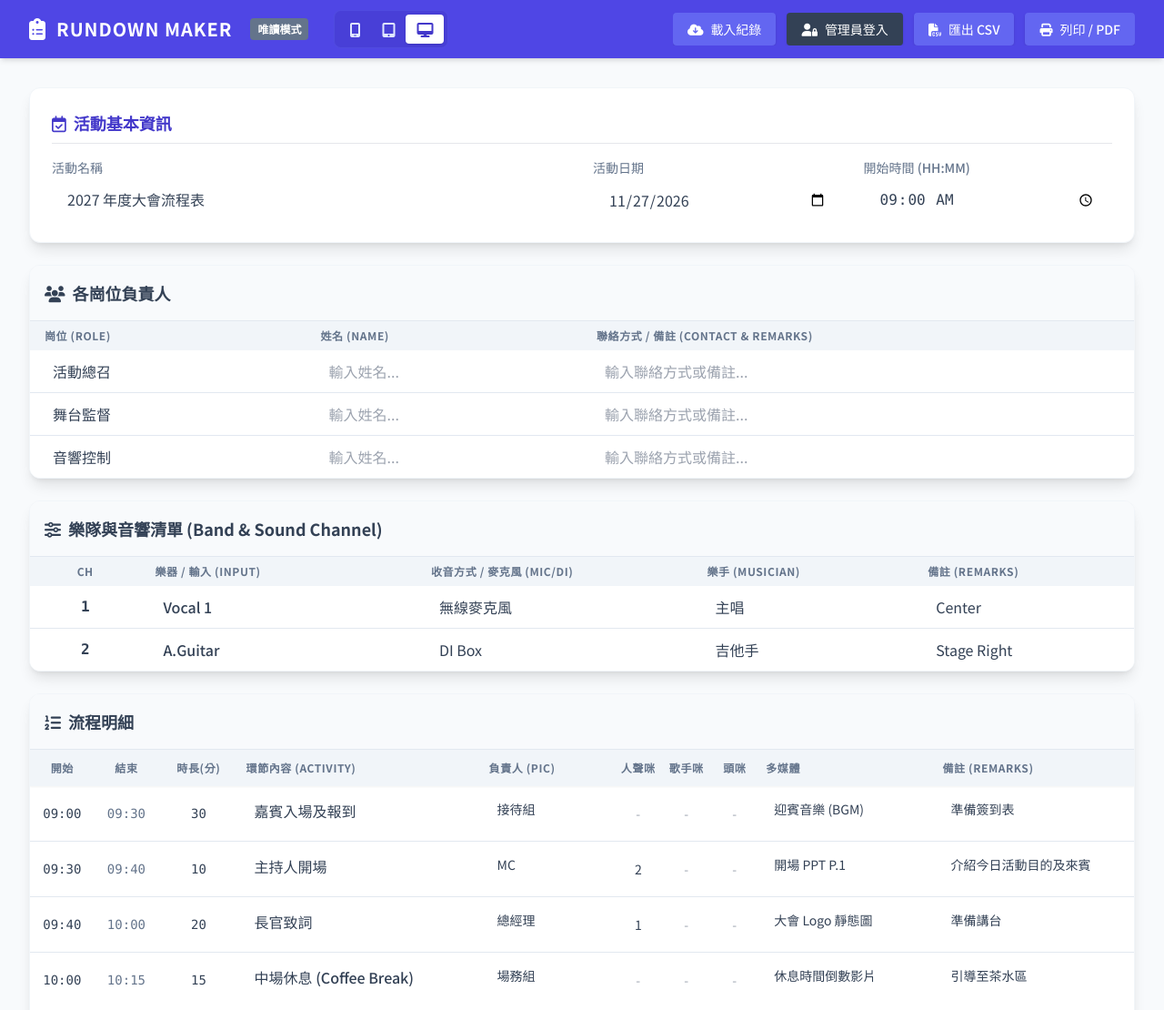
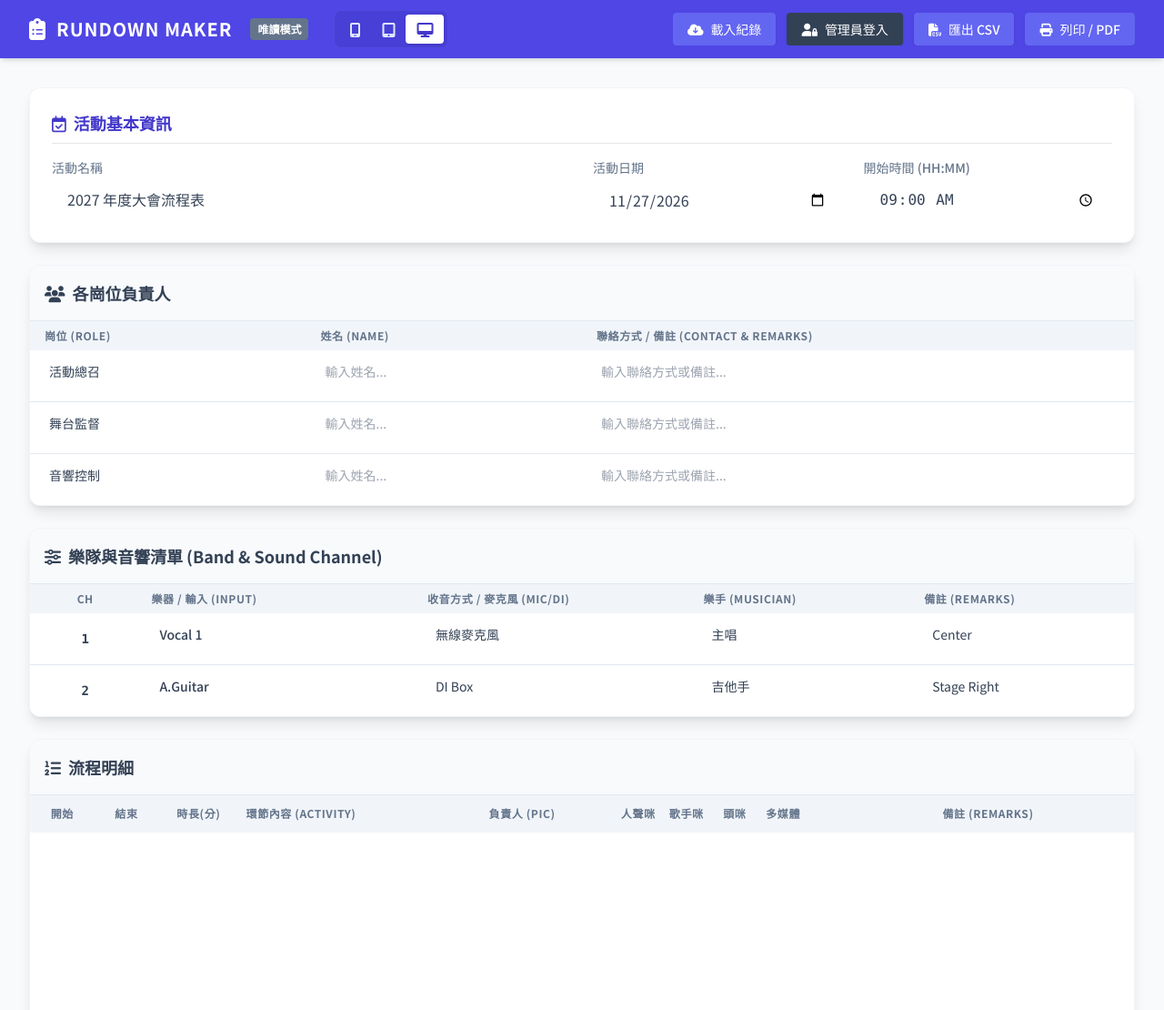
Before and after one commit to ink0509-G/Rundown4gospel, a plain HTML site: page index.html in a window 1280 px wide. Shown: the top 1110 px of the page at 91% size. Drawn offline with nearby package versions, Linux system fonts and the light colour scheme.

Commit message:
Update index.html

```diff
--- a/index.html
+++ b/index.html
@@ -3,7 +3,7 @@
 <head>
     <meta charset="UTF-8">
     <meta name="viewport" content="width=device-width, initial-scale=1.0">
-    <title>教會活動流程表 (Rundown) 製作工具</title>
+    <title>專業活動流程表 (Rundown) 製作工具</title>
     <!-- 引入 Tailwind CSS 進行美化 -->
     <script src="https://cdn.tailwindcss.com"></script>
     <!-- 引入 FontAwesome 圖示 -->
@@ -161,9 +161,9 @@
                 <table class="w-full text-left border-collapse" id="crewTable">
                     <thead class="bg-slate-100 shadow-sm">
                         <tr>
-                            <th class="py-2 px-4 text-xs font-semibold text-slate-500 uppercase tracking-wider w-1/4">崗位 (Role)</th>
-                            <th class="py-2 px-4 text-xs font-semibold text-slate-500 uppercase tracking-wider w-1/4">姓名 (Name)</th>
-                            <th class="py-2 px-4 text-xs font-semibold text-slate-500 uppercase tracking-wider w-2/4">聯絡方式 / 備註 (Contact & Remarks)</th>
+                            <th class="py-2 px-4 text-xs font-semibold text-slate-500 uppercase tracking-wider w-1/4 min-w-[90px]">崗位 (Role)</th>
+                            <th class="py-2 px-4 text-xs font-semibold text-slate-500 uppercase tracking-wider w-1/4 min-w-[90px]">姓名 (Name)</th>
+                            <th class="py-2 px-4 text-xs font-semibold text-slate-500 uppercase tracking-wider w-2/4 min-w-[140px]">聯絡方式 / 備註 (Contact & Remarks)</th>
                             <th class="admin-only py-2 px-4 text-xs font-semibold text-slate-500 uppercase tracking-wider w-16 no-print text-center">刪除</th>
                         </tr>
                     </thead>
@@ -178,7 +178,7 @@
         <div class="bg-white rounded-xl shadow-lg border border-slate-100 overflow-hidden flex flex-col mb-6 print:break-inside-avoid">
             <div class="p-4 bg-slate-50 border-b border-slate-200 flex justify-between items-center no-print">
                 <h2 class="text-lg font-bold text-slate-700"><i class="fa-solid fa-sliders mr-2"></i>樂隊與音響清單 (Band & Sound Channel)</h2>
-                <button onclick="addBandRow()" class="admin-only bg-indigo-600 hover:bg-indigo-700 text-white px-3 py-1.5 rounded-lg shadow transition text-sm font-medium flex items-center">
+                <button onclick="addBandRow()" class="admin-only bg-indigo-600 hover:bg-indigo-700 text-white px-3 py-1.5 rounded-lg shadow transition text-sm font-medium flex items-center whitespace-nowrap shrink-0">
                     <i class="fa-solid fa-plus mr-2"></i>新增 Channel
                 </button>
             </div>
@@ -186,12 +186,12 @@
                 <table class="w-full text-left border-collapse" id="bandTable">
                     <thead class="bg-slate-100 shadow-sm">
                         <tr>
-                            <th class="py-2 px-4 text-xs font-semibold text-slate-500 uppercase tracking-wider w-16 text-center">CH</th>
-                            <th class="py-2 px-4 text-xs font-semibold text-slate-500 uppercase tracking-wider w-1/4">樂器 / 輸入 (Input)</th>
-                            <th class="py-2 px-4 text-xs font-semibold text-slate-500 uppercase tracking-wider w-1/4">收音方式 / 麥克風 (Mic/DI)</th>
-                            <th class="py-2 px-4 text-xs font-semibold text-slate-500 uppercase tracking-wider w-1/5">樂手 (Musician)</th>
-                            <th class="py-2 px-4 text-xs font-semibold text-slate-500 uppercase tracking-wider w-1/5">備註 (Remarks)</th>
-                            <th class="admin-only py-2 px-4 text-xs font-semibold text-slate-500 uppercase tracking-wider w-16 no-print text-center">刪除</th>
+                            <th class="py-2 px-3 text-xs font-semibold text-slate-500 uppercase tracking-wider w-14 min-w-[52px] text-center">CH</th>
+                            <th class="py-2 px-3 text-xs font-semibold text-slate-500 uppercase tracking-wider w-1/4 min-w-[100px]">樂器 / 輸入 (Input)</th>
+                            <th class="py-2 px-3 text-xs font-semibold text-slate-500 uppercase tracking-wider w-1/4 min-w-[110px]">收音方式 / 麥克風 (Mic/DI)</th>
+                            <th class="py-2 px-3 text-xs font-semibold text-slate-500 uppercase tracking-wider w-1/5 min-w-[90px]">樂手 (Musician)</th>
+                            <th class="py-2 px-3 text-xs font-semibold text-slate-500 uppercase tracking-wider w-1/5 min-w-[100px]">備註 (Remarks)</th>
+                            <th class="admin-only py-2 px-3 text-xs font-semibold text-slate-500 uppercase tracking-wider w-14 no-print text-center">刪除</th>
                         </tr>
                     </thead>
                     <tbody id="bandBody" class="divide-y divide-slate-200 bg-white">
@@ -411,12 +411,15 @@
             crewData.forEach((item) => {
                 const tr = document.createElement('tr'); tr.className = "hover:bg-slate-50 transition-colors group";
                 tr.innerHTML = `
-                    <td class="py-1 px-4"><input type="text" class="table-input font-medium" value="${item.role}" oninput="handleCrewInput('${item.id}', 'role', this.value)" placeholder="輸入崗位..."></td>
-                    <td class="py-1 px-4"><input type="text" class="table-input" value="${item.name}" oninput="handleCrewInput('${item.id}', 'name', this.value)" placeholder="輸入姓名..."></td>
-                    <td class="py-1 px-4"><input type="text" class="table-input text-slate-500" value="${item.contact}" oninput="handleCrewInput('${item.id}', 'contact', this.value)" placeholder="輸入聯絡方式或備註..."></td>
-                    <td class="admin-only py-1 px-4 no-print text-center"><button onclick="deleteCrewRow('${item.id}')" class="text-slate-300 hover:text-rose-500 transition-colors"><i class="fa-solid fa-trash-can"></i></button></td>
+                    <td class="py-1.5 px-3"><textarea rows="1" class="table-textarea font-medium text-sm" oninput="autoResize(this); handleCrewInput('${item.id}', 'role', this.value)" placeholder="輸入崗位...">${item.role}</textarea></td>
+                    <td class="py-1.5 px-3"><textarea rows="1" class="table-textarea text-sm" oninput="autoResize(this); handleCrewInput('${item.id}', 'name', this.value)" placeholder="輸入姓名...">${item.name}</textarea></td>
+                    <td class="py-1.5 px-3"><textarea rows="1" class="table-textarea text-sm text-slate-600" oninput="autoResize(this); handleCrewInput('${item.id}', 'contact', this.value)" placeholder="輸入聯絡方式或備註...">${item.contact}</textarea></td>
+                    <td class="admin-only py-1.5 px-3 no-print text-center"><button onclick="deleteCrewRow('${item.id}')" class="text-slate-300 hover:text-rose-500 transition-colors"><i class="fa-solid fa-trash-can"></i></button></td>
                 `; tbody.appendChild(tr);
             });
+            setTimeout(() => {
+                document.querySelectorAll('#crewTable .table-textarea').forEach(el => autoResize(el));
+            }, 10);
         }
 
         function addCrewRow() { crewData.push({ id: generateId(), role: '', name: '', contact: '' }); renderCrewTable(); }
@@ -427,50 +430,16 @@
             bandData.forEach((item) => {
                 const tr = document.createElement('tr'); tr.className = "hover:bg-slate-50 transition-colors group";
                 tr.innerHTML = `
-                    <td class="py-1 px-4"><input type="text" class="table-input text-center font-mono font-bold" value="${item.ch}" oninput="handleBandInput('${item.id}', 'ch', this.value)" placeholder="CH"></td>
-                    <td class="py-1 px-4"><input type="text" class="table-input font-medium" value="${item.input}" oninput="handleBandInput('${item.id}', 'input', this.value)" placeholder="樂器/輸入..."></td>
-                    <td class="py-1 px-4"><input type="text" class="table-input" value="${item.mic}" oninput="handleBandInput('${item.id}', 'mic', this.value)" placeholder="收音方式/麥克風..."></td>
-                    <td class="py-1 px-4"><input type="text" class="table-input" value="${item.musician}" oninput="handleBandInput('${item.id}', 'musician', this.value)" placeholder="樂手姓名..."></td>
-                    <td class="py-1 px-4"><input type="text" class="table-input text-slate-500" value="${item.remarks}" oninput="handleBandInput('${item.id}', 'remarks', this.value)" placeholder="備註..."></td>
-                    <td class="admin-only py-1 px-4 no-print text-center"><button onclick="deleteBandRow('${item.id}')" class="text-slate-300 hover:text-rose-500 transition-colors"><i class="fa-solid fa-trash-can"></i></button></td>
+                    <td class="py-1.5 px-2"><input type="text" class="table-input text-center font-mono font-bold text-sm px-1" value="${item.ch}" oninput="handleBandInput('${item.id}', 'ch', this.value)" placeholder="CH"></td>
+                    <td class="py-1.5 px-3"><textarea rows="1" class="table-textarea font-medium text-sm" oninput="autoResize(this); handleBandInput('${item.id}', 'input', this.value)" placeholder="樂器/輸入...">${item.input}</textarea></td>
+                    <td class="py-1.5 px-3"><textarea rows="1" class="table-textarea text-sm" oninput="autoResize(this); handleBandInput('${item.id}', 'mic', this.value)" placeholder="收音方式/麥克風...">${item.mic}</textarea></td>
+                    <td class="py-1.5 px-3"><textarea rows="1" class="table-textarea text-sm" oninput="autoResize(this); handleBandInput('${item.id}', 'musician', this.value)" placeholder="樂手姓名...">${item.musician}</textarea></td>
+                    <td class="py-1.5 px-3"><textarea rows="1" class="table-textarea text-sm text-slate-600" oninput="autoResize(this); handleBandInput('${item.id}', 'remarks', this.value)" placeholder="備註...">${item.remarks}</textarea></td>
+                    <td class="admin-only py-1.5 px-2 no-print text-center"><button onclick="deleteBandRow('${item.id}')" class="text-slate-300 hover:text-rose-500 transition-colors"><i class="fa-solid fa-trash-can"></i></button></td>
                 `; tbody.appendChild(tr);
             });
-        }
-
-        function addBandRow() {
-            let nextCh = bandData.length > 0 ? (parseInt(bandData[bandData.length-1].ch) || bandData.length) + 1 : 1;
-            bandData.push({ id: generateId(), ch: nextCh.toString(), input: '', mic: '', musician: '', remarks: '' }); renderBandTable();
-        }
-        function deleteBandRow(id) { bandData = bandData.filter(item => item.id !== id); renderBandTable(); }
-
-        function renderTable() {
-            const tbody = document.getElementById('rundownBody'); tbody.innerHTML = '';
-            let currentStartTime = document.getElementById('startTime').value || "00:00";
-            rundownData.forEach((item, index) => {
-                let endTime = addMinutesToTime(currentStartTime, item.duration);
-                const tr = document.createElement('tr'); tr.id = `row-${item.id}`; tr.className = "hover:bg-slate-50 transition-colors group";
-                tr.innerHTML = `
-                    <td class="admin-only py-2 px-2 no-print text-center"><div class="flex flex-col items-center gap-1 opacity-20 group-hover:opacity-100 transition-opacity">
-                        <button onclick="moveRow(${index}, -1)" class="text-slate-400 hover:text-indigo-600"><i class="fa-solid fa-chevron-up"></i></button>
-                        <button onclick="moveRow(${index}, 1)" class="text-slate-400 hover:text-indigo-600"><i class="fa-solid fa-chevron-down"></i></button>
-                    </div></td>
-                    <td class="py-2 px-2 text-sm font-mono font-medium text-slate-700 start-time text-center">${currentStartTime}</td>
-                    <td class="py-2 px-2 text-sm font-mono font-medium text-slate-500 end-time text-center">${endTime}</td>
-                    <td class="py-2 px-2 text-center min-w-[68px]"><input type="number" min="0" class="table-input text-center font-mono text-sm px-1 min-w-[44px]" value="${item.duration}" onchange="handleInput('${item.id}', 'duration', this.value)"></td>
-                    <td class="py-2 px-2"><textarea rows="1" class="table-textarea font-medium" oninput="autoResize(this); handleInput('${item.id}', 'activity', this.value)" placeholder="輸入環節名稱...">${item.activity}</textarea></td>
-                    <td class="py-2 px-2"><textarea rows="1" class="table-textarea text-sm" oninput="autoResize(this); handleInput('${item.id}', 'pic', this.value)" placeholder="負責人...">${item.pic}</textarea></td>
-                    <td class="py-2 px-1"><input type="number" min="0" class="table-input text-center text-sm px-0" value="${item.vocalMic !== undefined ? item.vocalMic : ''}" oninput="handleInput('${item.id}', 'vocalMic', this.value)" placeholder="-"></td>
-                    <td class="py-2 px-1"><input type="number" min="0" class="table-input text-center text-sm px-0" value="${item.singerMic !== undefined ? item.singerMic : ''}" oninput="handleInput('${item.id}', 'singerMic', this.value)" placeholder="-"></td>
-                    <td class="py-2 px-1"><input type="number" min="0" class="table-input text-center text-sm px-0" value="${item.headsetMic !== undefined ? item.headsetMic : ''}" oninput="handleInput('${item.id}', 'headsetMic', this.value)" placeholder="-"></td>
-                    <td class="py-2 px-2"><textarea rows="1" class="table-textarea text-sm" oninput="autoResize(this); handleInput('${item.id}', 'multimedia', this.value)" placeholder="PPT / 影片...">${item.multimedia || ''}</textarea></td>
-                    <td class="py-2 px-2"><textarea rows="1" class="table-textarea text-sm text-slate-500" oninput="autoResize(this); handleInput('${item.id}', 'remarks', this.value)" placeholder="備註事項...">${item.remarks}</textarea></td>
-                    <td class="admin-only py-2 px-2 no-print text-center"><button onclick="deleteRow('${item.id}')" class="text-slate-300 hover:text-rose-500 transition-colors"><i class="fa-solid fa-trash-can"></i></button></td>
-                `; tbody.appendChild(tr); currentStartTime = endTime;
-            });
-
-            // 渲染後自動觸發所有文字框的高度調整
             setTimeout(() => {
-                document.querySelectorAll('#rundownTable .table-textarea').forEach(el => autoResize(el));
+                document.querySelectorAll('#bandTable .table-textarea').forEach(el => autoResize(el));
             }, 10);
         }
 
@@ -683,7 +652,7 @@
         // 7. 版面預覽切換 (Layout Switcher)
         // ---------------------------------------------------
         function recalculateAllTextareas() {
-            document.querySelectorAll('#rundownTable .table-textarea').forEach(el => autoResize(el));
+            document.querySelectorAll('#rundownTable .table-textarea, #crewTable .table-textarea, #bandTable .table-textarea').forEach(el => autoResize(el));
         }
 
         function switchLayout(mode) {
```
